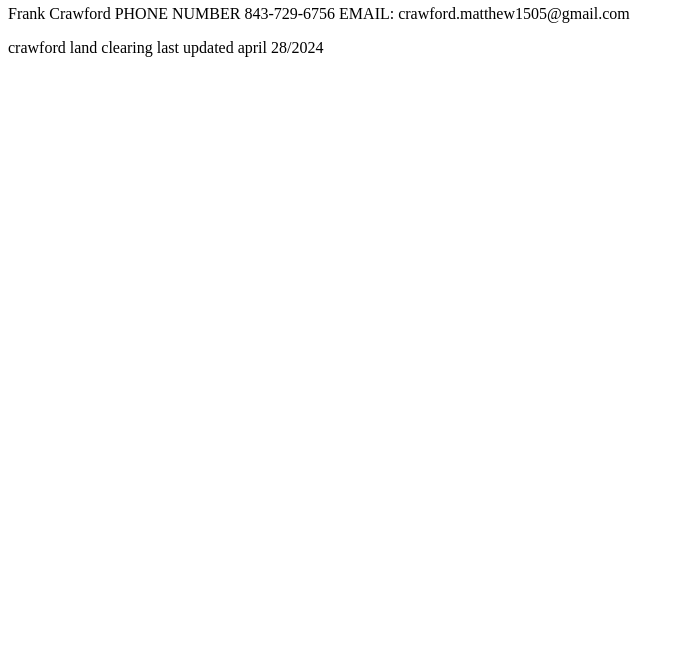
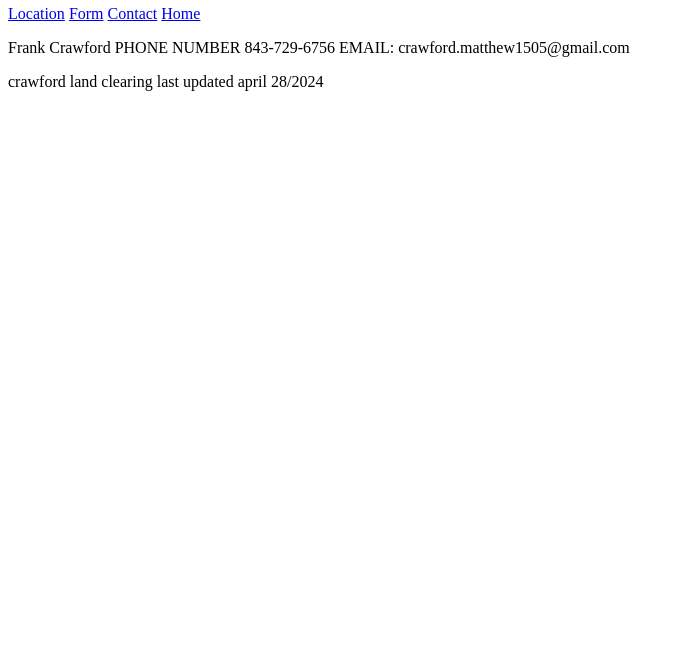
Before and after one commit to rangerboats/crawford-landclearing, a plain HTML site: page contactpg.html in a window 1280 px wide. Shown: the part 136-800 px from the top of the page, without its empty margins (0-684 px from the left). Drawn offline with Linux system fonts and the light colour scheme.

Commit message:
Update contactpg.html

```diff
--- a/contactpg.html
+++ b/contactpg.html
@@ -9,6 +9,14 @@
     <header>
         <h1><img src="IMG_E0091.JPG" alt="logo" width="66"> Crawford Land Clearing</h1>
         <h2>843-729-6756 | Location | Contact Form</h2>
+                <nav>
+        <a href="indexlocation.html">Location</a>
+        <a href="form.html">Form</a>
+        <a href="contactpg.html">Contact</a>
+        <a href="index.html">Home</a>
+
+
+        </nav>
     </header>
         <section>
             <article>
```
